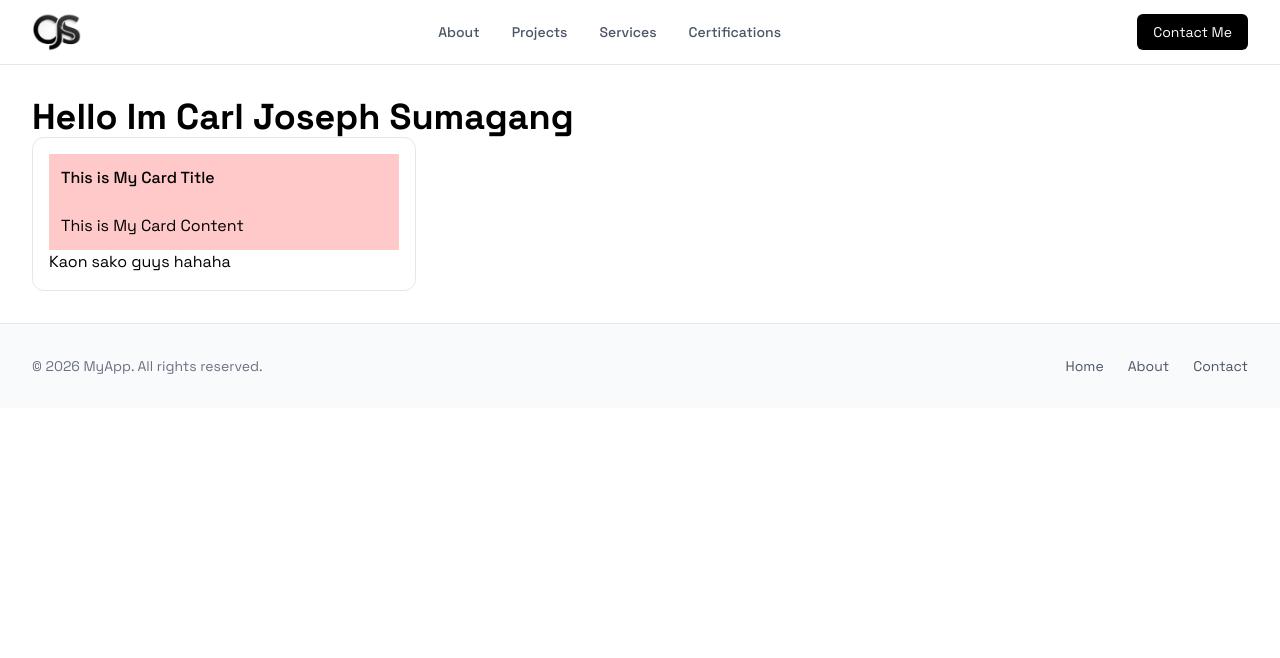
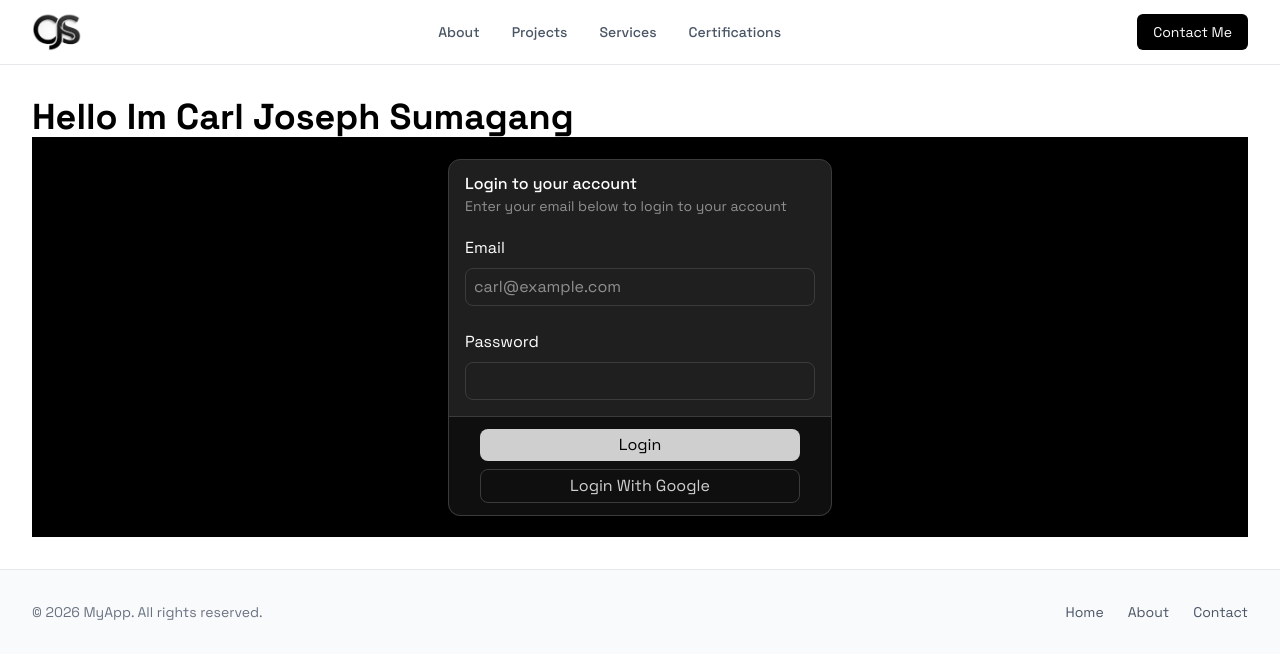
Before and after one commit to devCarlJoseph/portfolio-v2, a React (Vite) app: page / in a window 1280 px wide. Shown: the top 658 px of the page. Built offline with nearby package versions, Linux system fonts and the light colour scheme.

Commit message:
feat: done creating card reusable component

```diff
--- a/src/components/ui/card.tsx
+++ b/src/components/ui/card.tsx
@@ -10,8 +10,8 @@ export function Card({
   return (
     <div
       className={cn(
-        "flex flex-col overflow-hidden border border-gray-200 rounded-xl",
-        size === "default" ? "gap-4 p-4" : "gap-3 p-3",
+        "flex flex-col overflow-hidden border border-[#3b3b3b] rounded-xl text-white bg-[#1f1f1f]",
+        size === "default" ? "gap-2" : "gap-3",
         className,
       )}
       {...props}
@@ -24,7 +24,7 @@ export function CardHeader({
   ...props
 }: React.ComponentProps<"div">) {
   return (
-    <div className={cn("flex flex-col py-3 px-3", className)} {...props} />
+    <div className={cn("flex flex-col py-3 px-4", className)} {...props} />
   );
 }
 
@@ -40,6 +40,22 @@ export function CardContent({
   ...props
 }: React.ComponentProps<"div">) {
   return (
-    <div className={cn("flex flex-col px-3 py-3", className)} {...props} />
+    <div className={cn("flex flex-col pb-2 px-4", className)} {...props} />
   );
 }
+
+export function CardDescription({className, ...props}: React.ComponentProps<"div">) {
+  return (
+    <div className={cn("text-sm text-white/50", className)}
+    {...props}
+    />
+  );
+}
+
+export function CardFooter({className, ...props}: React.ComponentProps<"div">) {
+  return (
+    <div className={cn("flex items-center border-[#3b3b3b] rounded-b-xl border-t py-3 bg-black/50", className)}
+    {...props}
+    />
+  );
+}
--- a/src/pages/guest/home/index.tsx
+++ b/src/pages/guest/home/index.tsx
@@ -1,4 +1,11 @@
-import { Card, CardHeader, CardTitle, CardContent } from "@/components/ui/card";
+import {
+  Card,
+  CardHeader,
+  CardTitle,
+  CardContent,
+  CardFooter,
+  CardDescription,
+} from "@/components/ui/card";
 
 export default function HomePage() {
   return (
@@ -6,16 +13,45 @@ export default function HomePage() {
       <section>
         <h1 className="text-4xl font-bold">Hello Im Carl Joseph Sumagang</h1>
       </section>
-      <section>
-        <Card className="w-full max-w-sm gap-0">
-          <CardHeader className="bg-red-200">
-            <CardTitle> This is My Card Title</CardTitle>
+      <section className="flex justify-center items-center bg-black h-100">
+        <Card className="w-full max-w-sm">
+          <CardHeader>
+            <CardTitle> Login to your account</CardTitle>
+            <CardDescription>
+              Enter your email below to login to your account
+            </CardDescription>
           </CardHeader>
-          <CardContent className="bg-red-200 ">
-            This is My Card Content
+          <CardContent>
+            <form action="">
+              <div className="flex flex-col gap-6">
+                <div className="grid gap-2">
+                  <label htmlFor="email">Email</label>
+                  <input
+                    type="email"
+                    placeholder="carl@example.com"
+                    required
+                    className="border border-[#3b3b3b] py-1.5 px-2 rounded-lg"
+                  />
+                </div>
+                <div className="grid gap-2">
+                  <label htmlFor="email">Password</label>
+                  <input
+                    type="password"
+                    required
+                    className="border border-[#3b3b3b] py-1.5 px-2 rounded-lg"
+                  />
+                </div>
+              </div>
+            </form>
           </CardContent>
-
-          Kaon sako guys hahaha
+          <CardFooter className="flex-col gap-2">
+            <button className="bg-white/80 text-black w-80 py-1 rounded-lg">
+              Login
+            </button>
+            <button className="bg-transaparent border border-[#3b3b3b] text-white/80 w-80 py-1 rounded-lg">
+              Login With Google
+            </button>
+          </CardFooter>
         </Card>
       </section>
     </>
```
